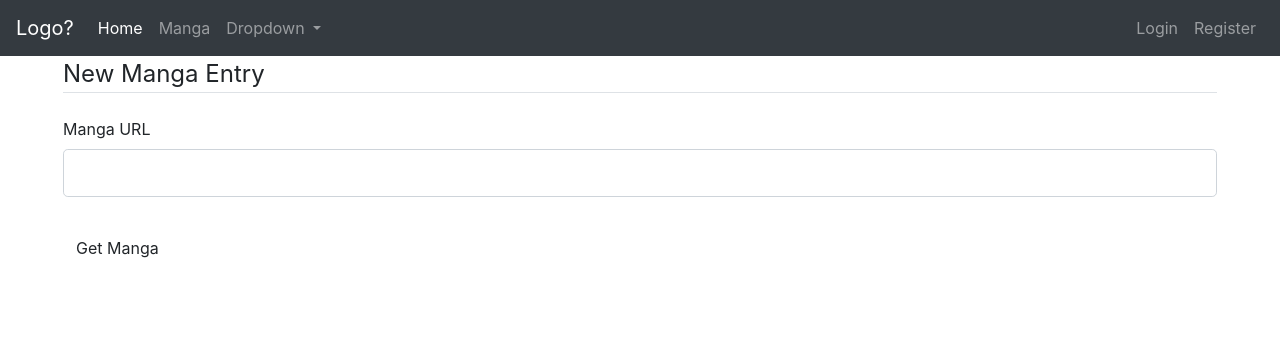
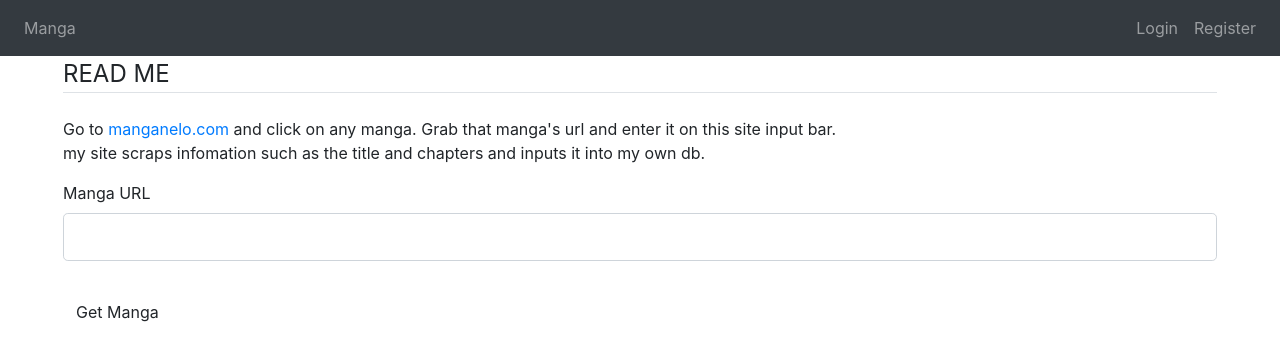
Before and after one commit to Zr1shadow/personal_flask_website, a Flask app: page /post/manga in a window 1280 px wide. Shown: the top 361 px of the page. Run offline with Flask 2, Linux system fonts and the light colour scheme; data that the repository does not hold is empty.

Commit message:
Updated UI to only include manga tab

```diff
--- a/routing/templates/layout.html
+++ b/routing/templates/layout.html
@@ -14,20 +14,16 @@
 <body>
 
     <nav class="navbar navbar-expand-lg navbar-dark bg-dark">
-        <a class="navbar-brand" href="#">Logo?</a>
-        <button class="navbar-toggler" type="button" data-toggle="collapse" data-target="#navbarSupportedContent" aria-controls="navbarSupportedContent" aria-expanded="false" aria-label="Toggle navigation">
-          <span class="navbar-toggler-icon"></span>
-        </button>
 
         <div class="collapse navbar-collapse" id="navbarSupportedContent">
           <ul class="navbar-nav mr-auto">
-            <li class="nav-item active">
+            <!-- <li class="nav-item active">
               <a class="nav-link" href="{{ url_for('home')}}">Home <span class="sr-only">(current)</span></a>
-            </li>
+            </li> -->
             <li class="nav-item">
               <a class="nav-link" href= "{{ url_for('manga_list')}}">Manga</a>
             </li>
-            <li class="nav-item dropdown">
+            <!-- <li class="nav-item dropdown">
               <a class="nav-link dropdown-toggle" href="#" id="navbarDropdown" role="button" data-toggle="dropdown" aria-haspopup="true" aria-expanded="false">
                 Dropdown
               </a>
@@ -37,7 +33,7 @@
                 <div class="dropdown-divider"></div>
                 <a class="dropdown-item" href="#">Something else here</a>
               </div>
-            </li>
+            </li> -->
           </ul>
           <div class = "navbar-nav">
             {% if current_user.is_authenticated %}
--- a/routing/templates/manga_list.html
+++ b/routing/templates/manga_list.html
@@ -6,8 +6,10 @@
     <form method="POST" action="/post/manga">
         {{form.hidden_tag()}}
         <fieldset class = "form-group">
-            <legend class = "border-bottom mb-4"> New Manga Entry </legend>
-
+            <legend class = "border-bottom mb-4"> READ ME </legend>
+            <p> Go to <a href = "https://m.manganelo.com/read" target = "_blank">manganelo.com</a> and click on any manga. Grab that manga's url and enter it on this site input bar. <br>
+                my site scraps infomation such as the title and chapters and inputs it into my own db.
+            </p>
             <div class = form-group>
                 {{ form.url.label(class = 'form-control-label')}}
 
```
Also changed, not shown: routing/site.db.
